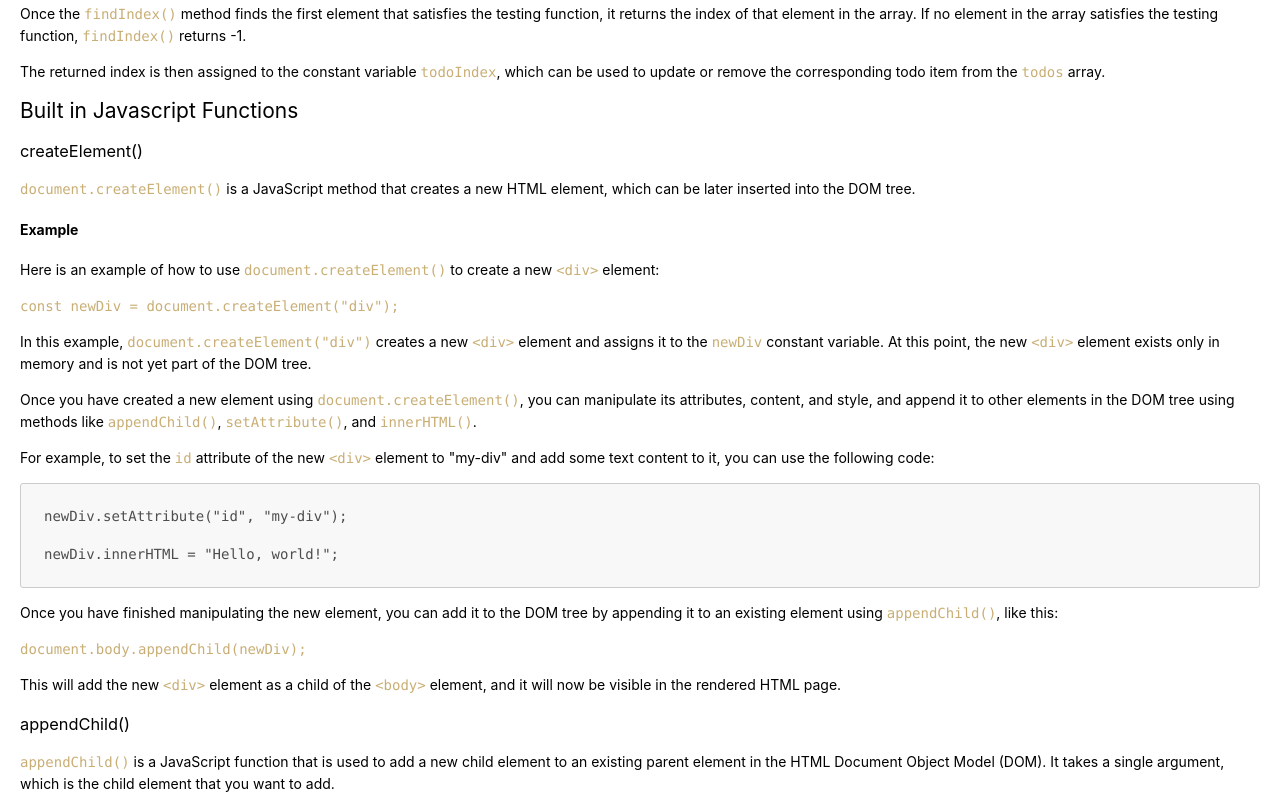
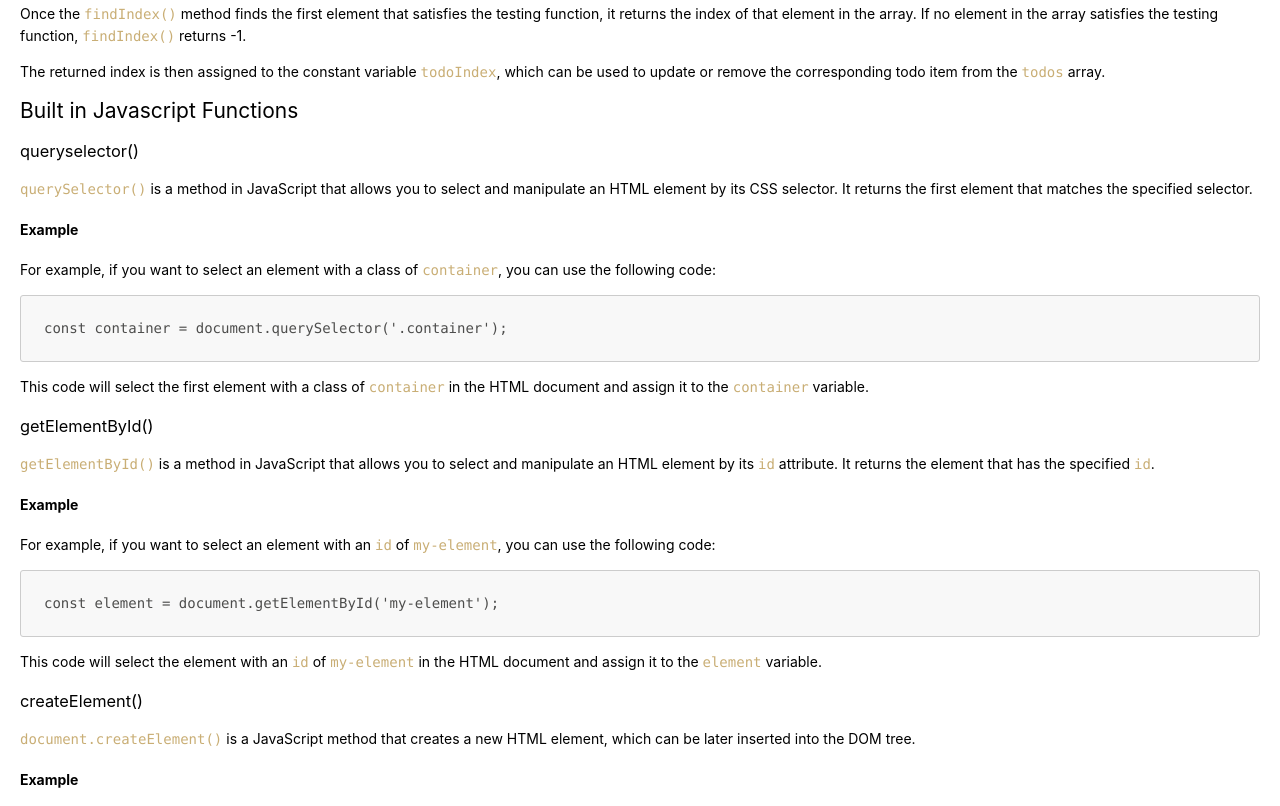
Before and after one commit to STEM-ENRG/javascript_practice, a plain HTML site: page Javascript_Cheatsheet.html in a window 1280 px wide. Shown: the part 4331-5137 px from the top of the page. Drawn offline with Linux system fonts and the light colour scheme; a script that the page names is missing.

Commit message:
made some updates to instructions and added more to the cheatsheet. regenerated html and md versions of cheatsheet

```diff
--- a/Javascript_Cheatsheet.html
+++ b/Javascript_Cheatsheet.html
@@ -503,6 +503,20 @@ numbers.forEach(function(number) {
 <p>Once the <code>findIndex()</code> method finds the first element that satisfies the testing function, it returns the index of that element in the array. If no element in the array satisfies the testing function, <code>findIndex()</code> returns -1.</p>
 <p>The returned index is then assigned to the constant variable <code>todoIndex</code>, which can be used to update or remove the corresponding todo item from the <code>todos</code> array.</p>
 <h2 id="built-in-javascript-functions">Built in Javascript Functions</h2>
+<h3 id="queryselector">queryselector()</h3>
+<p><code>querySelector()</code> is a method in JavaScript that allows you to select and manipulate an HTML element by its CSS selector. It returns the first element that matches the specified selector.</p>
+<h4 id="example"><strong>Example</strong></h4>
+<p>For example, if you want to select an element with a class of <code>container</code>, you can use the following code:</p>
+<pre class="hljs"><code><div>const container = document.querySelector('.container');
+</div></code></pre>
+<p>This code will select the first element with a class of <code>container</code> in the HTML document and assign it to the <code>container</code> variable.</p>
+<h3 id="getelementbyid">getElementById()</h3>
+<p><code>getElementById()</code> is a method in JavaScript that allows you to select and manipulate an HTML element by its <code>id</code> attribute. It returns the element that has the specified <code>id</code>.</p>
+<h4 id="example"><strong>Example</strong></h4>
+<p>For example, if you want to select an element with an <code>id</code> of <code>my-element</code>, you can use the following code:</p>
+<pre class="hljs"><code><div>const element = document.getElementById('my-element');
+</div></code></pre>
+<p>This code will select the element with an <code>id</code> of <code>my-element</code> in the HTML document and assign it to the <code>element</code> variable.</p>
 <h3 id="createelement">createElement()</h3>
 <p><code>document.createElement()</code> is a JavaScript method that creates a new HTML element, which can be later inserted into the DOM tree.</p>
 <h4 id="example"><strong>Example</strong></h4>
@@ -566,6 +580,19 @@ console.log(fruits); // [&quot;apple&quot;, &quot;banana&quot;, &quot;kiwi&quot;
 div.innerHTML = &quot;&lt;p&gt;This is some new content&lt;/p&gt;&quot;;
 </div></code></pre>
 <p>In this example, we first used document.getElementById() to select an existing div element with the ID &quot;myDiv&quot;. We then used the innerHTML property to set the content of the element to a new paragraph element containing the text &quot;This is some new content&quot;.</p>
+<h3 id="inputvalue">input.value</h3>
+<p><code>input.value</code> is a property in JavaScript that allows you to get or set the current value of an HTML input element.</p>
+<h4 id="example"><strong>Example</strong></h4>
+<p>For example, if you have an HTML input element with an <code>id</code> of <code>my-input</code>, you can use the following code to get the current value of the input:</p>
+<pre class="hljs"><code><div>const input = document.getElementById('my-input');
+const inputValue = input.value;
+</div></code></pre>
+<p>This code will get the current value of the <code>my-input</code> element and assign it to the <code>inputValue</code> variable.</p>
+<p>You can also use this property to set the value of the input. For example, if you want to set the value of the <code>my-input</code> element to <code>Hello, world!</code>, you can use the following code:</p>
+<pre class="hljs"><code><div>const input = document.getElementById('my-input');
+input.value = 'Hello, world!';
+</div></code></pre>
+<p>This code will set the value of the <code>my-input</code> element to <code>Hello, world!</code>.</p>
 <h2 id="conditionals">Conditionals</h2>
 <h3 id="if-else-else-if-conditionals">If, Else, Else If Conditionals</h3>
 <p><code>if</code> is a conditional statement that allows you to execute code based on a specified condition. The syntax for an if statement is as follows:</p>
```
Also changed, not shown: script.js (+42 -40 lines), 3 other files.
